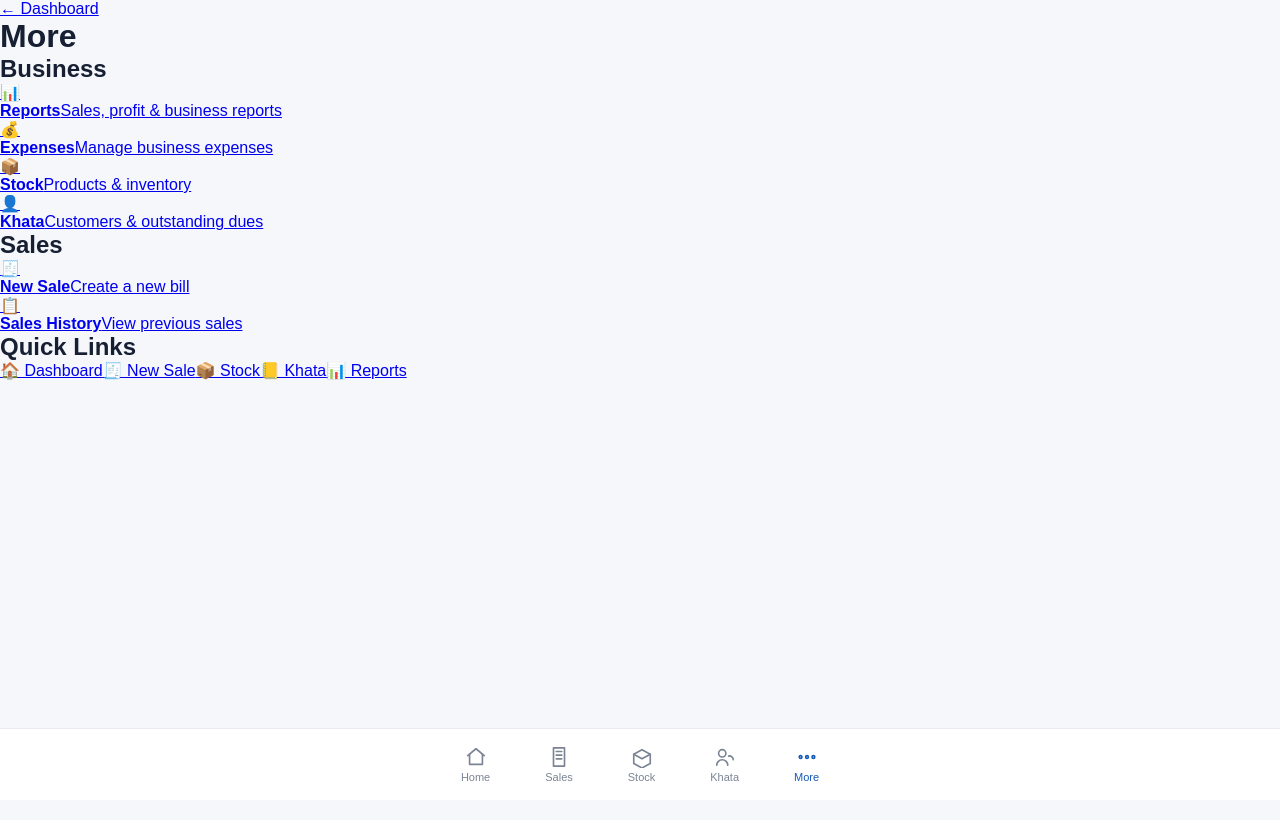
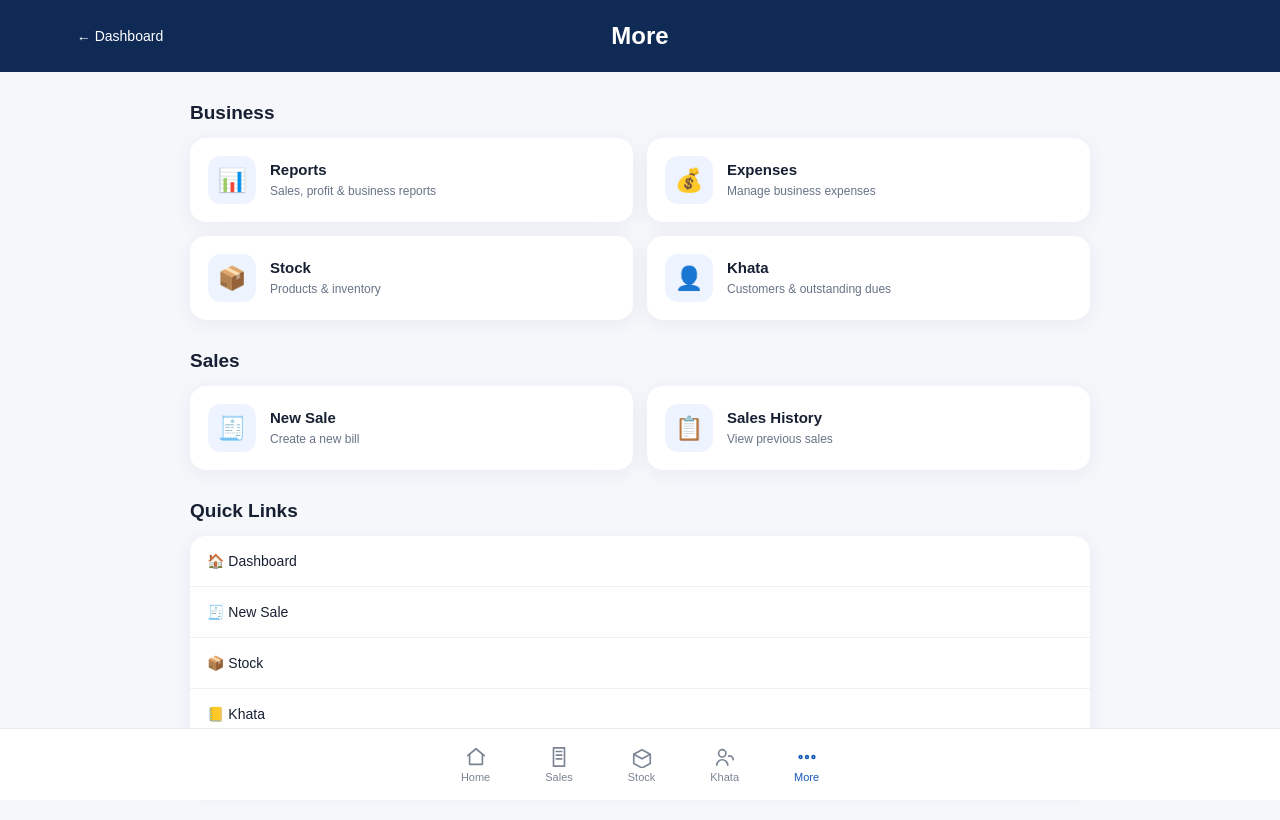
Before and after one commit to sameerkhan86926-a11y/hisabpro, a Next.js app: page /hisabpro/more in a window 1280 px wide. Shown: the top 820 px of the page. Built offline with nearby package versions, Linux system fonts and the light colour scheme.

Commit message:
Update globals.css

```diff
--- a/app/globals.css
+++ b/app/globals.css
@@ -2042,3 +2042,131 @@ button {
     padding: 13px;
   }
 }
+.more-page {
+  min-height: 100vh;
+  background: #f5f7fb;
+  padding-bottom: 100px;
+}
+
+.more-header {
+  background: #102a56;
+  color: white;
+  padding: 22px 6%;
+  display: grid;
+  grid-template-columns: 1fr auto 1fr;
+  align-items: center;
+}
+
+.more-header a {
+  color: white;
+  text-decoration: none;
+  font-size: 14px;
+}
+
+.more-header h1 {
+  text-align: center;
+  font-size: 24px;
+}
+
+.more-section {
+  width: min(900px, 92%);
+  margin: 30px auto;
+}
+
+.more-section h2 {
+  font-size: 19px;
+  margin-bottom: 14px;
+}
+
+.more-grid {
+  display: grid;
+  grid-template-columns: repeat(2, 1fr);
+  gap: 14px;
+}
+
+.more-card {
+  background: white;
+  padding: 18px;
+  border-radius: 16px;
+  display: flex;
+  align-items: center;
+  gap: 14px;
+  text-decoration: none;
+  color: #172033;
+  box-shadow: 0 4px 20px rgba(20, 40, 80, 0.06);
+}
+
+.more-card:hover {
+  transform: translateY(-1px);
+}
+
+.more-icon {
+  width: 48px;
+  height: 48px;
+  border-radius: 13px;
+  background: #eef4ff;
+  display: flex;
+  align-items: center;
+  justify-content: center;
+  font-size: 23px;
+  flex-shrink: 0;
+}
+
+.more-card strong {
+  display: block;
+  font-size: 15px;
+}
+
+.more-card span {
+  display: block;
+  margin-top: 5px;
+  color: #687386;
+  font-size: 12px;
+  line-height: 1.4;
+}
+
+.more-links {
+  background: white;
+  border-radius: 16px;
+  overflow: hidden;
+  box-shadow: 0 4px 20px rgba(20, 40, 80, 0.06);
+}
+
+.more-links a {
+  display: block;
+  padding: 17px;
+  color: #172033;
+  text-decoration: none;
+  border-bottom: 1px solid #edf0f4;
+  font-size: 14px;
+}
+
+.more-links a:last-child {
+  border-bottom: none;
+}
+
+.more-links a:hover {
+  background: #f8faff;
+}
+
+@media (max-width: 600px) {
+  .more-header {
+    padding: 18px 15px;
+  }
+
+  .more-header h1 {
+    font-size: 19px;
+  }
+
+  .more-header a {
+    font-size: 12px;
+  }
+
+  .more-grid {
+    grid-template-columns: 1fr;
+  }
+
+  .more-section {
+    margin-top: 25px;
+  }
+}
```
